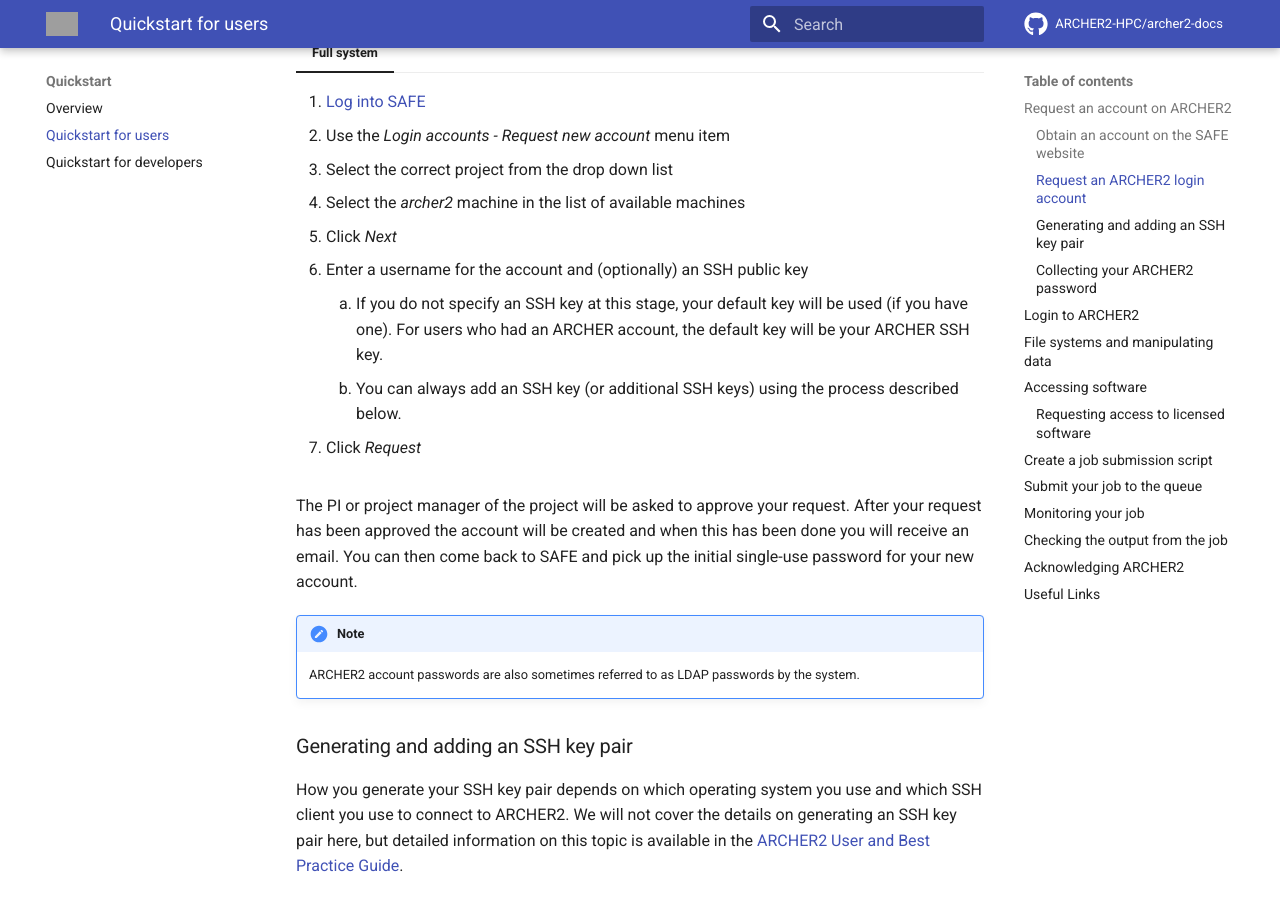
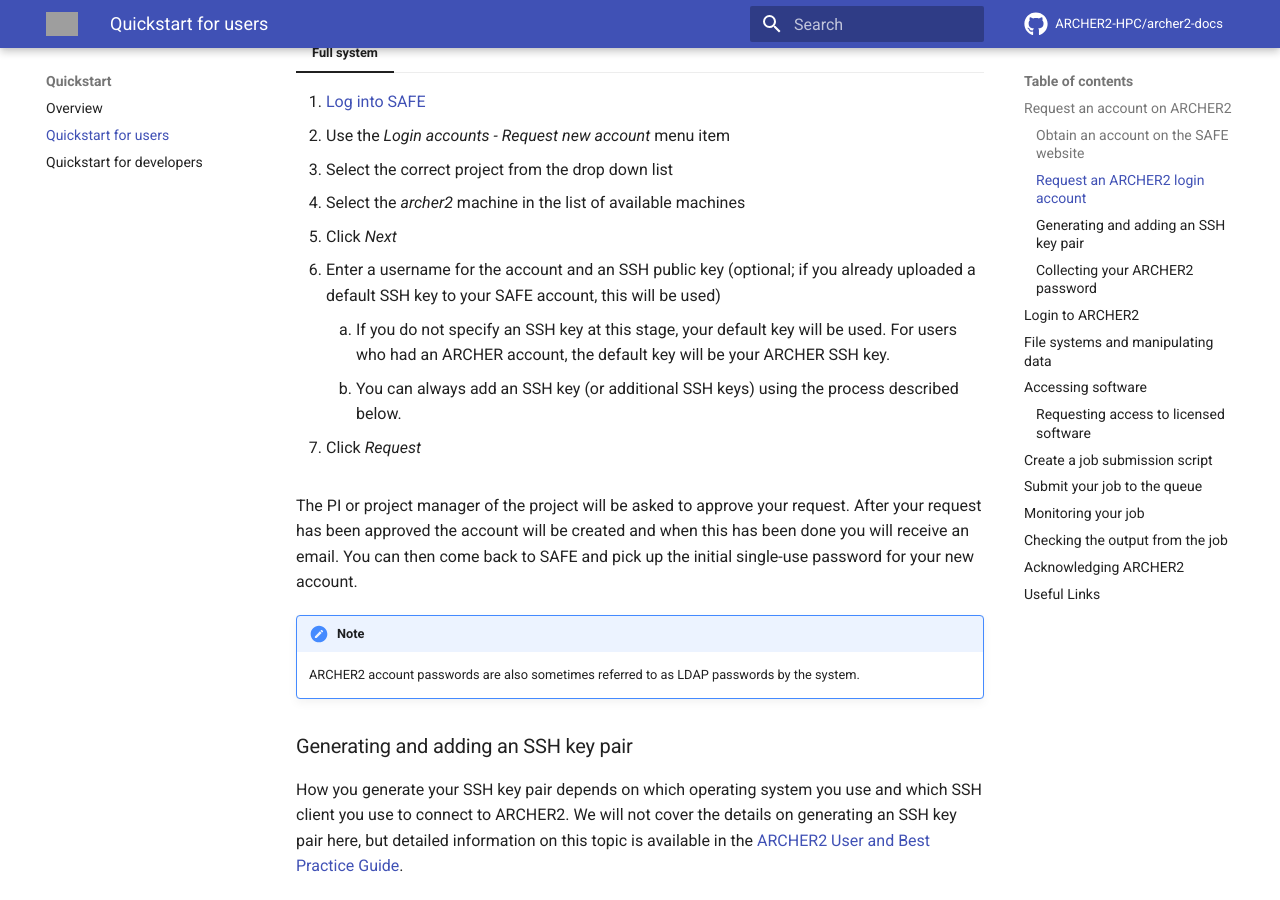
Before and after one commit to ARCHER2-HPC/archer2-docs, an MkDocs documentation site: the page built from docs/quick-start/quickstart-users.md, in a window 1280 px wide and 900 px high, scrolled down 1168 px. Built offline with MkDocs 1.6.1 and Material for MkDocs 9.7.7, drawn with Linux system fonts in a browser that asks for light colours; comment, search, counter and statistics services are not loaded; grey boxes are pictures that could not be loaded.

Commit message:
Clarify wording about SSH Keys
Current wording suggests using SSH key is optional, but in fact it is mandatory, but adding a specific new key for a new account is optional, but only if there is an existing default SSH key in safe for this person

```diff
--- a/docs/quick-start/quickstart-users.md
+++ b/docs/quick-start/quickstart-users.md
@@ -50,13 +50,10 @@
     3.  Select the correct project from the drop down list
     4.  Select the *archer2* machine in the list of available machines
     5.  Click *Next*
-    6.  Enter a username for the account and (optionally) an SSH public
-        key
-        1.  If you do not specify an SSH key at this stage, your default
-            key will be used (if you have one). For users who had an ARCHER
+    6.  Enter a username for the account and an SSH public key (optional; if you already uploaded a default SSH key to your SAFE account, this will be used)
+        1.  If you do not specify an SSH key at this stage, your default key will be used. For users who had an ARCHER
             account, the default key will be your ARCHER SSH key.
-        2.  You can always add an SSH key (or additional SSH keys) using
-            the process described below.
+        2.  You can always add an SSH key (or additional SSH keys) using the process described below.
     7.  Click *Request*
 
 The PI or project manager of the project will be asked to approve your
```
